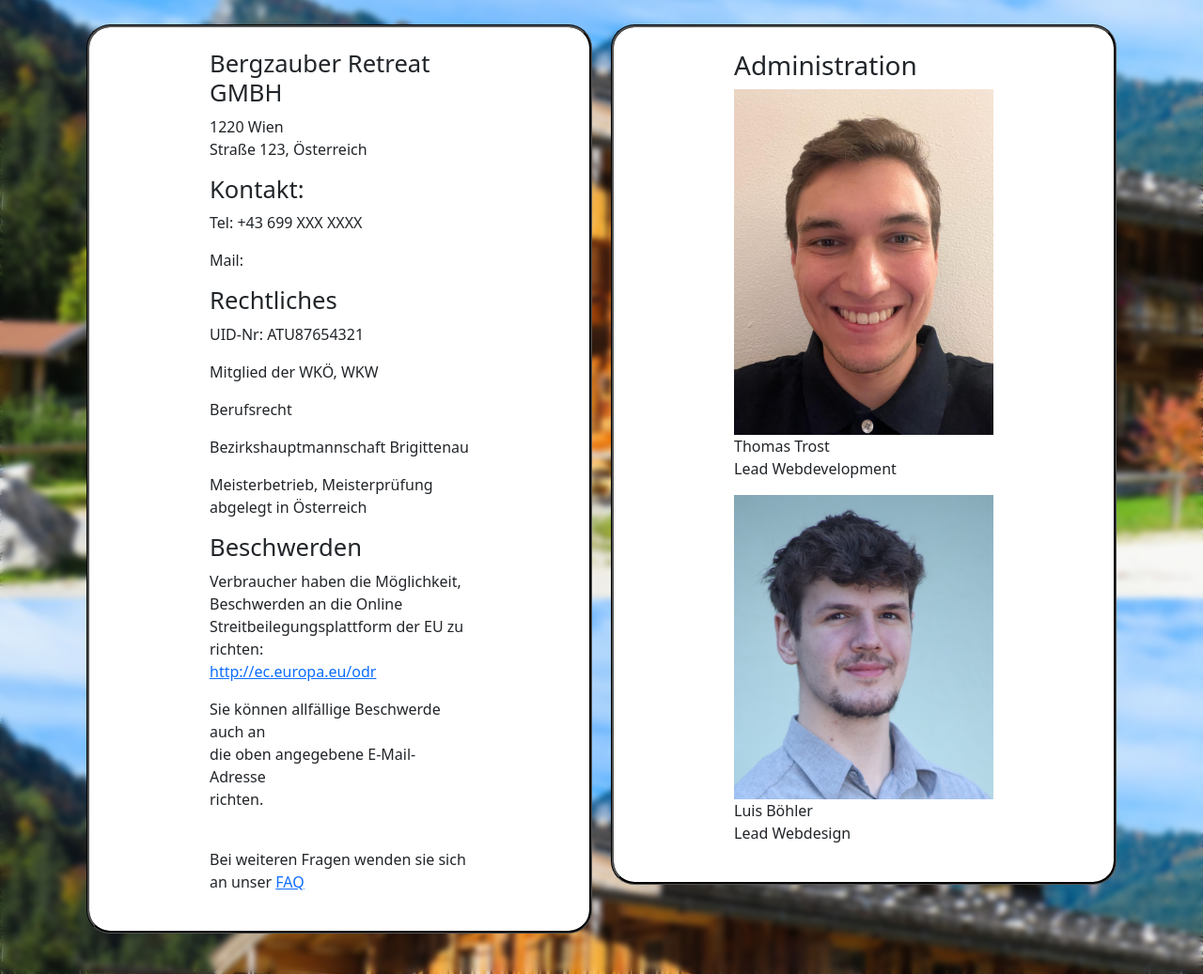
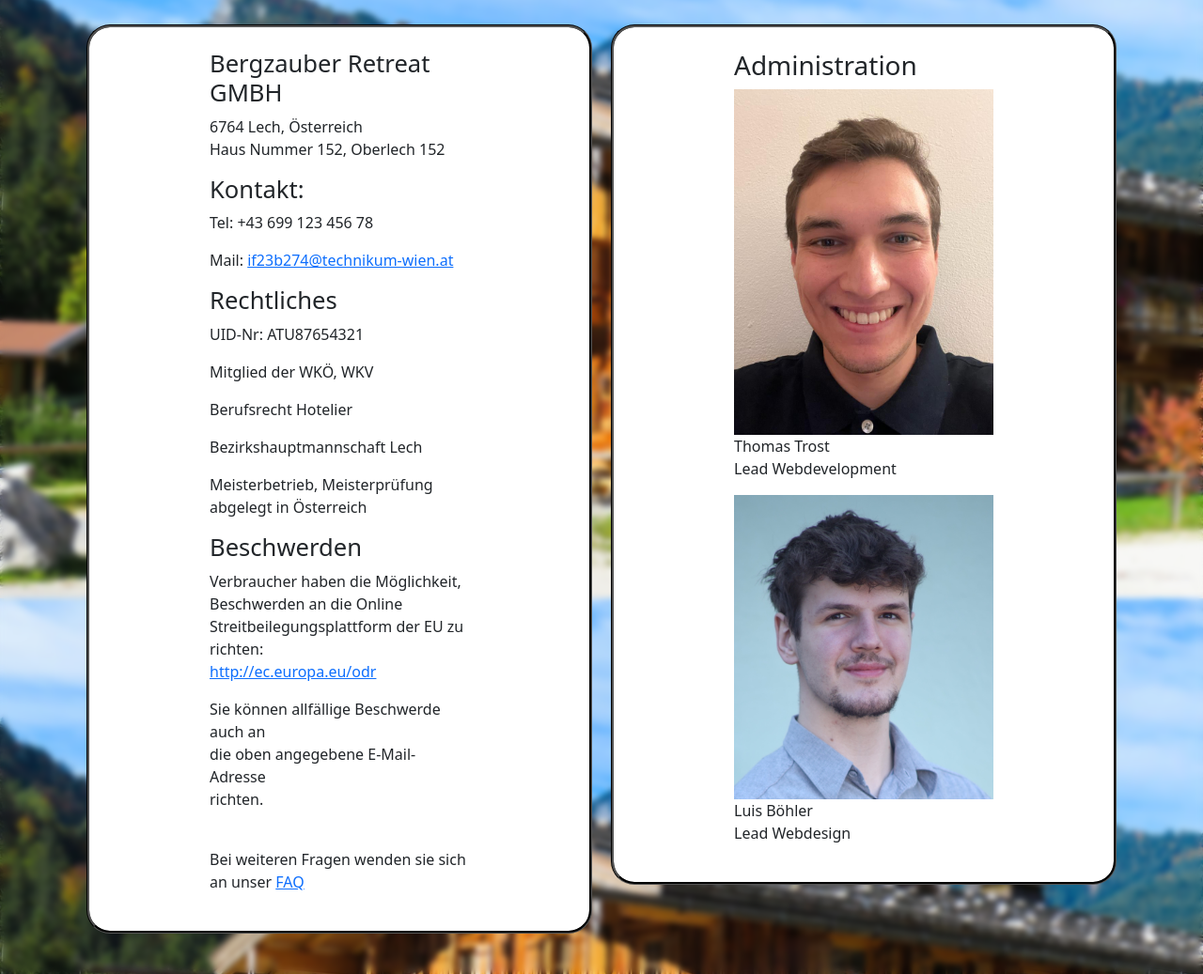
Before and after one commit to ShadyMate/Bergzauber_Retreat, a PHP site: page /webtechnologie/impressum.php in a window 1280 px wide. Shown: the part 163-1200 px from the top of the page at 94% size. Run offline with PHP 8.4, Linux system fonts and the light colour scheme.

Commit message:
impressum.php text update

```diff
--- a/WEB_Hotel_Böhler_Trost/includes/impressum.php
+++ b/WEB_Hotel_Böhler_Trost/includes/impressum.php
@@ -11,18 +11,7 @@ session_start();
       nav{
           margin-bottom: 1em;
       }
-      #main-body{
-          width: 70%;
-          margin: 0.5em;
-      }
-      #sidebar{
-          width: 30%;
-          display: flex;
-          flex-direction: column;
-          overflow-wrap: break-word;
-          max-height: 138vh;
-          margin: 0.5em;
-      }
+
       .split{
           display: flex;
           flex-direction: row;
@@ -66,20 +55,20 @@ include "nav.php";
     <form>
     <h3 class="secondary-title">Bergzauber Retreat GMBH</h3>
     <section>
-        <p>1220 Wien <br>
-        Straße 123, Österreich </p>
+        <p>6764 Lech, Österreich <br>
+        Haus Nummer 152, Oberlech 152</p>
     </section>
     <h3 class="secondary-title">Kontakt:</h3>
     <section>
-        <p>Tel: +43 699 XXX XXXX</p>
-        <p>Mail: </p>
+        <p>Tel: +43 699 123 456 78</p>
+        <p>Mail: <a href="mailto:if23b274@technikum-wien.at">if23b274@technikum-wien.at</a></p>
     </section>
   <h3 class="secondary-title">Rechtliches</h3>
     <section>
         <p>UID-Nr: ATU87654321</p>
-        <p>Mitglied der WKÖ, WKW</p>
-        <p>Berufsrecht <!-- Placeholder--></p>
-        <p>Bezirkshauptmannschaft Brigittenau</p>
+        <p>Mitglied der WKÖ, WKV</p>
+        <p>Berufsrecht Hotelier</p>
+        <p>Bezirkshauptmannschaft Lech</p>
         <p>Meisterbetrieb, Meisterprüfung abgelegt in Österreich</p>
     </section>
     <h3 class="secondary-title">Beschwerden</h3>
```
